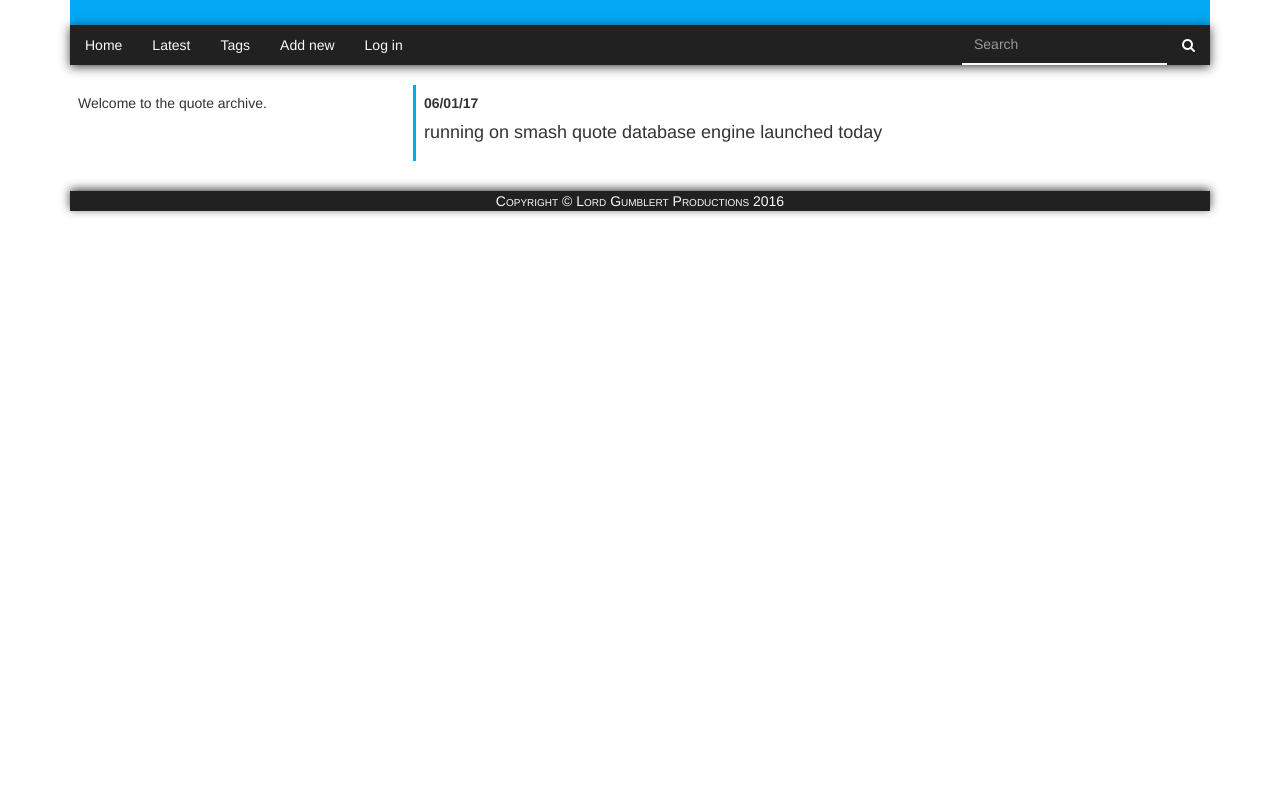
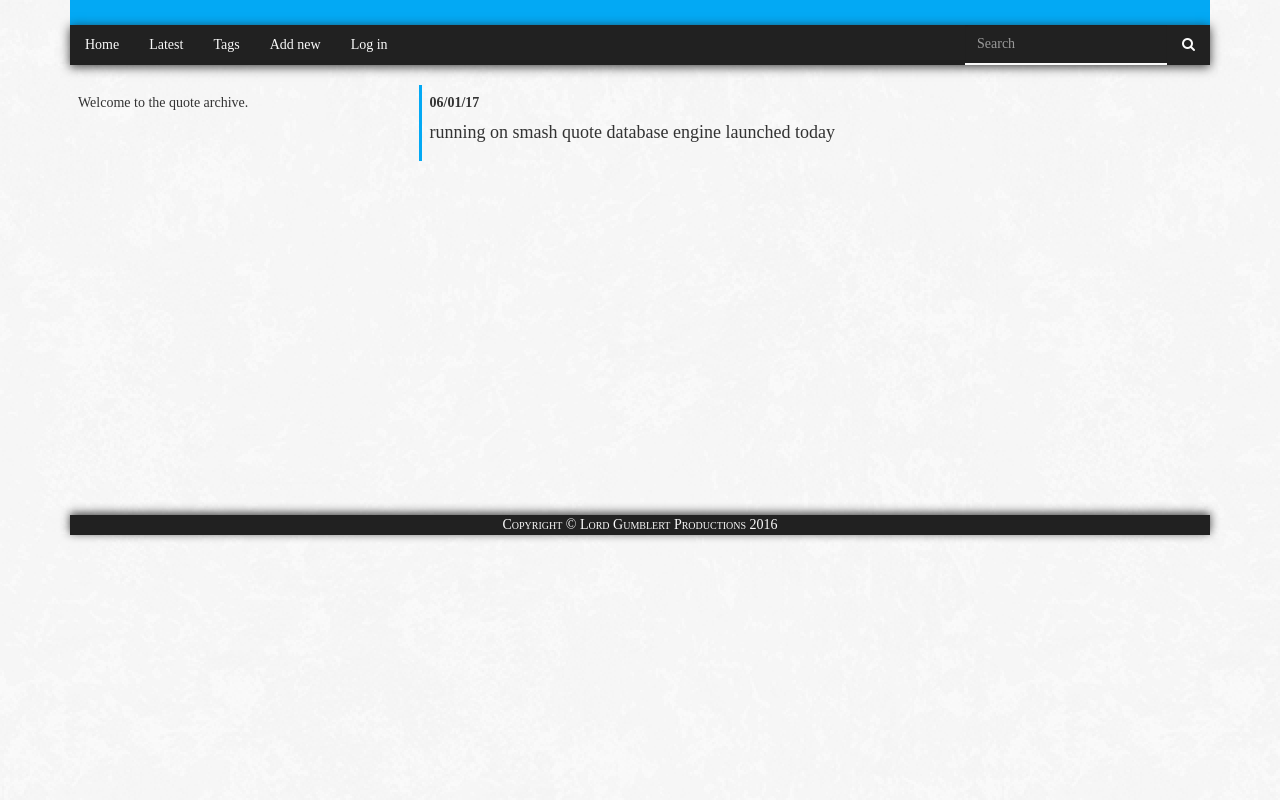
Before and after one commit to nukeop/smash, a Flask app: page / in a window 1280 px wide. Run offline with Flask 2, Linux system fonts and the light colour scheme; some libraries are stand-ins or nearby versions; some web fonts are replaced.

Commit message:
Fix typo in css

```diff
--- a/smash/static/css/custom.css
+++ b/smash/static/css/custom.css
@@ -1,4 +1,4 @@
-9 html, body {
+html, body {
   font-family: 'Montserrat';
   margin: 0;
   padding: 0;
```
